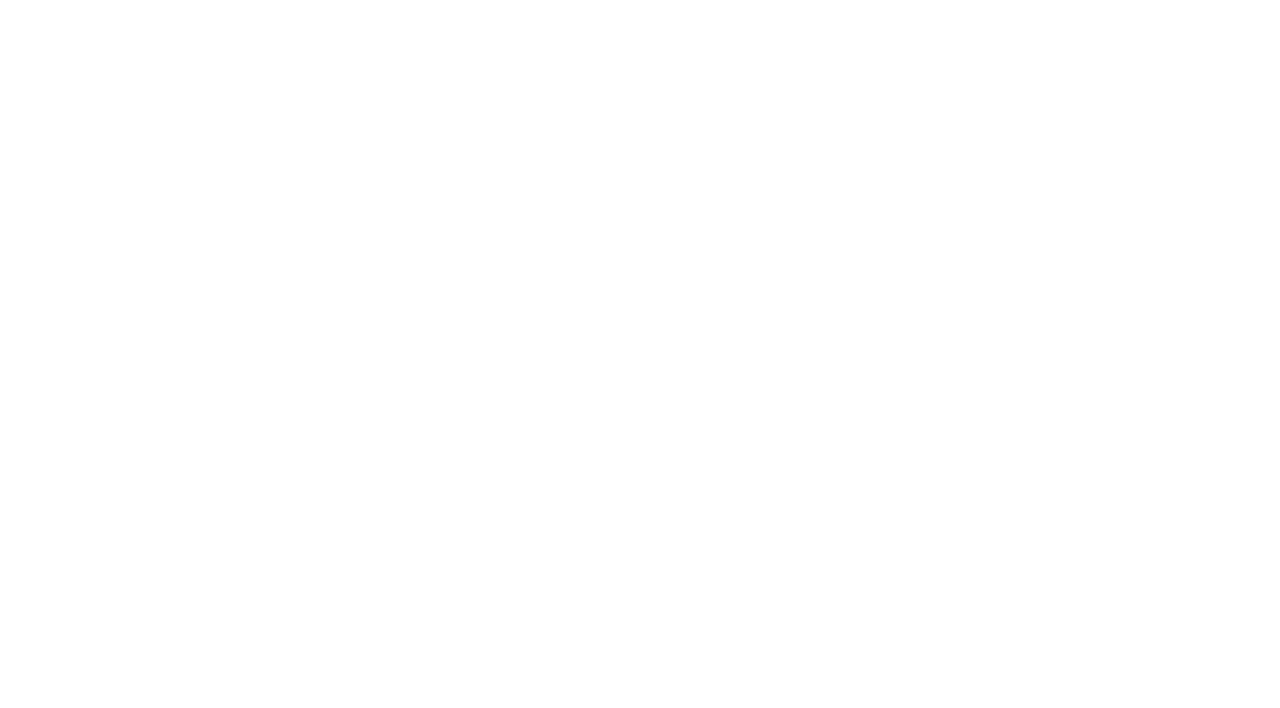
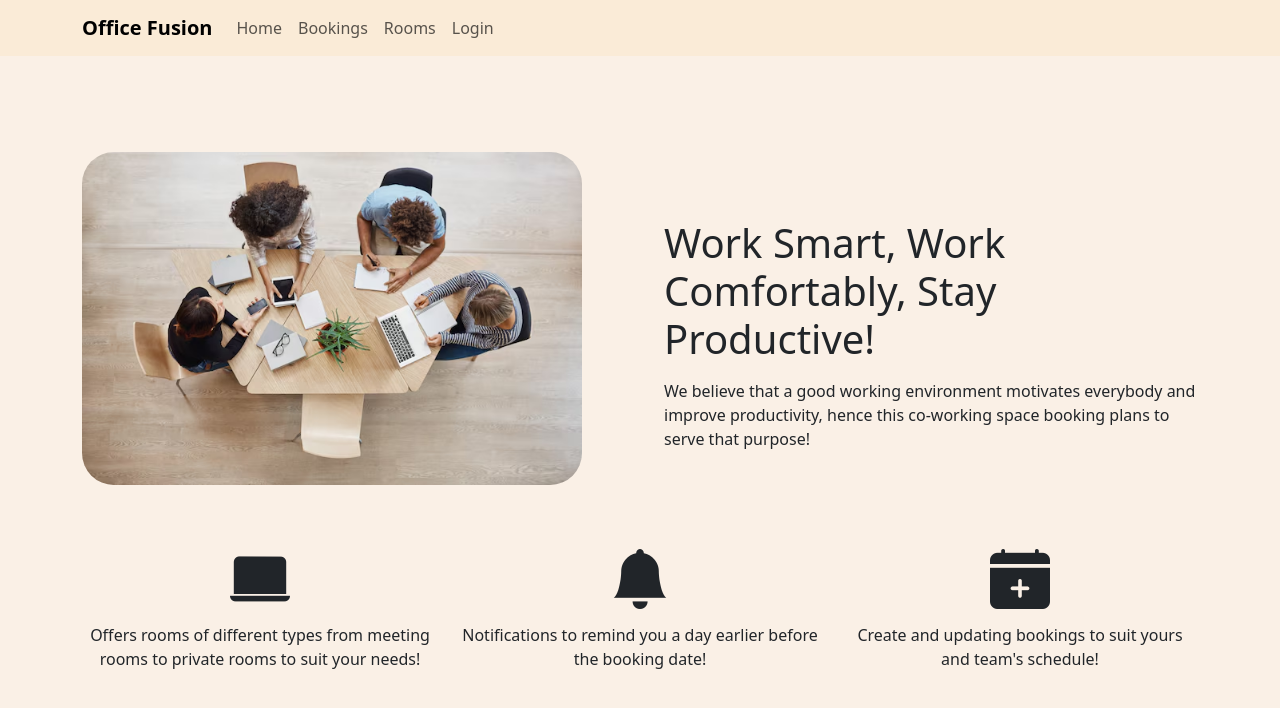
Before and after one commit to SummerSnowM/bookings, a React (Vite) app: page /landing in a window 1280 px wide. Before the commit this address had no page. Shown: the top 708 px of the page. Built offline with nearby package versions, Linux system fonts and the light colour scheme.

Commit message:
added landing page and adjusted UI

```diff
--- a/index.html
+++ b/index.html
@@ -4,7 +4,7 @@
     <meta charset="UTF-8" />
     <link rel="icon" type="image/svg+xml" href="/vite.svg" />
     <meta name="viewport" content="width=device-width, initial-scale=1.0" />
-
+    <link rel="stylesheet" href="https://cdn.jsdelivr.net/npm/bootstrap-icons@1.13.1/font/bootstrap-icons.min.css">
     <title>Office Fusion</title>
   </head>
   <body>
--- a/src/App.css
+++ b/src/App.css
@@ -0,0 +1,3 @@
+body {
+    background-color: #faf0e6 !important;
+}
--- a/src/App.jsx
+++ b/src/App.jsx
@@ -1,6 +1,8 @@
 import Login from './pages/Login'
+import LandingPage from './pages/LandingPage'
 import { BrowserRouter, Routes, Route, Outlet } from 'react-router-dom';
 import { Navbar, Container, Nav } from 'react-bootstrap';
+import './App.css'
 
 export default function App() {
 
@@ -8,9 +10,9 @@ export default function App() {
   function Layout() {
     return (
       <>
-        <Navbar bg='light'>
+        <Navbar style={{ backgroundColor: '#faebd7' }}>
           <Container>
-            <Navbar.Brand>Office Fusion</Navbar.Brand>
+            <Navbar.Brand href='/landing'><strong>Office Fusion</strong></Navbar.Brand>
             <Nav className='me-auto'>
               <Nav.Link>Home</Nav.Link>
               <Nav.Link>Bookings</Nav.Link>
@@ -29,7 +31,8 @@ export default function App() {
     <BrowserRouter>
       <Routes>
         <Route path='/' element={<Layout />}>
-          <Route path='login' element={<Login />}></Route>
+          <Route path='landing' element={<LandingPage />} />
+          <Route path='login' element={<Login />} />
         </Route>
       </Routes>
     </BrowserRouter>
--- /dev/null
+++ b/src/pages/LandingPage.jsx
@@ -0,0 +1,35 @@
+import { Row, Col, Container, Image } from 'react-bootstrap';
+
+export default function LandingPage() {
+    return (
+        <>
+            <Container className='mt-5 pt-5' >
+                <Row className='g-5 align-items-center'>
+                    <Col sm={6}>
+                        <Image src='/src/assets/landing-wallpaper.jpg' className='rounded-5' style={{ width: '500px' }} />
+                    </Col>
+                    <Col sm={6}>
+                        <h1 className='mt-5'>Work Smart, Work Comfortably, Stay Productive!</h1>
+                        <p className='mt-3'>We believe that a good working environment motivates everybody and improve productivity, hence this co-working space booking plans to serve that purpose!</p>
+                    </Col>
+                </Row>
+
+                <Row className='mt-5 text-center' sm={12}>
+                    <Col sm={4}>
+                        <i className='bi bi-laptop-fill' style={{ fontSize: '60px' }}></i>
+                        <p>Offers rooms of different types from meeting rooms to private rooms to suit your needs!</p>
+                    </Col>
+                    <Col sm={4}>
+                        <i className='bi bi-bell-fill' style={{ fontSize: '60px' }}></i>
+                        <p>Notifications to remind you a day earlier before the booking date!</p>
+                    </Col>
+                    <Col sm={4}>
+                        <i className='bi bi-calendar-plus-fill' style={{ fontSize: '60px' }}></i>
+                        <p>Create and updating bookings to suit yours and team's schedule!</p>
+                    </Col>
+                </Row>
+            </Container>
+        </>
+    )
+
+}
--- a/src/pages/Login.jsx
+++ b/src/pages/Login.jsx
@@ -87,10 +87,10 @@ export default function Login() {
     //login form
     return (
         <>
-            <Container className='d-flex justify-content-center align-items-center' fluid>
+            <Container className='d-flex justify-content-center align-items-center'>
                 <Row className='mt-5 mb-5 bg-light rounded-5 p-3'>
                     <Col xs={6}>
-                        <Image src='/src/assets/logo.png' style={{ height: '170px', width: '300px' }} />
+                        <Image src='/src/assets/logo.png' style={{ height: '110px', width: '210px' }} />
                         <Form onSubmit={handleLogin}>
                             <h2 className='mt-0 mb-3'>Login Account</h2>
                             <Form.Group className='mt-3'>
@@ -121,7 +121,7 @@ export default function Login() {
                         </Form>
                     </Col>
                     <Col xs={6}>
-                        <Image src='/src/assets/coworking-wallpaper.jpg' style={{ height: '600px', width: '600px' }} />
+                        <Image className='mt-3' src='/src/assets/coworking-wallpaper.jpg' style={{ maxHeight: '100%', width: '100%' }} />
                     </Col>
                 </Row>
             </Container>
```
Also changed, not shown: src/assets/landing-wallpaper.jpg (added).
